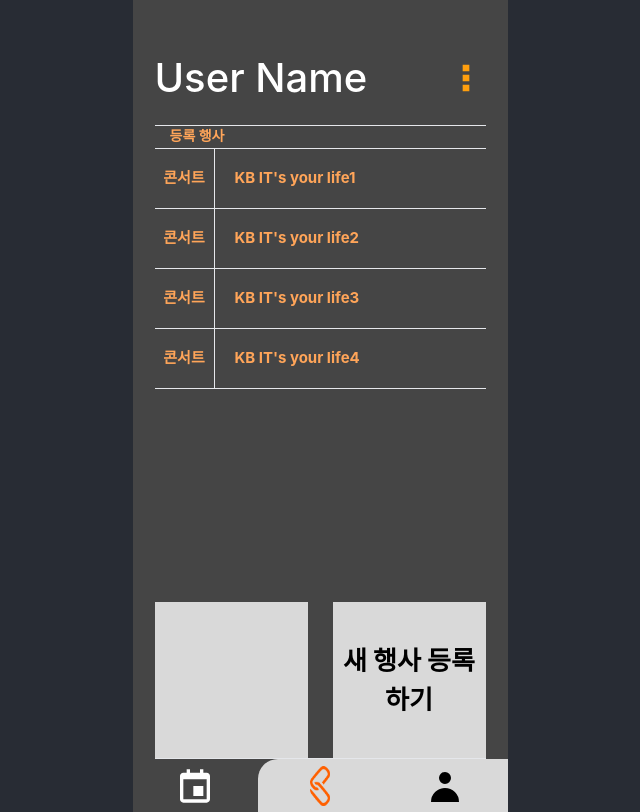
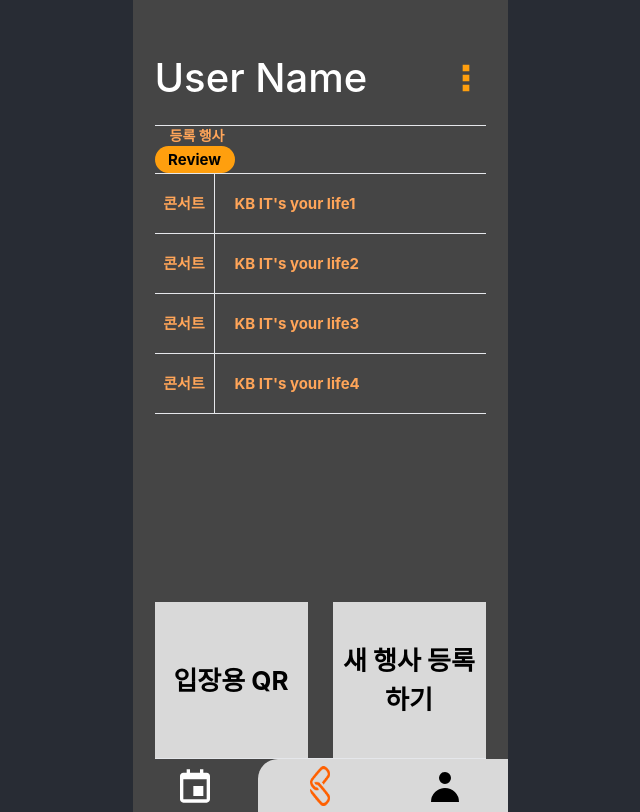
Before and after one commit to KB-Final-Team-2/linket-frontend, a React (Create React App) app: page /staff in a window 1280 px wide. Shown: the whole page, without its empty margins (320-960 px from the left). Built offline with nearby package versions, Linux system fonts and the light colour scheme; the HTML template or start-up script is replaced by a standard one.

Commit message:
[Feat] #11 staff 페이지 이동 링크 삽입

```diff
--- a/src/pages/Staff/EventDetail.tsx
+++ b/src/pages/Staff/EventDetail.tsx
@@ -1,3 +1,4 @@
+import { Link } from "react-router-dom";
 import Header from "../../components/Header/Header";
 import List from "../../components/List/List";
 import NavBar from "../../components/NavBar/NavBar";
@@ -10,7 +11,7 @@ const EventDetail = () => {
             <div className="w-[331px] h-full flex">
                 <div className="w-full h-[580px] flex flex-col border-t border-b pb-5">
                     <div className="w-[331px] h-[580px] overflow-hidden">
-                        {list.map((v,i) => {
+                        {list.map((v, i) => {
                             return (<List key={i} title={v.title} content={v.content} />)
                         })}
                         <div className="w-[330px] h-[207px] overflow-hidden border-b flex">
@@ -24,12 +25,12 @@ const EventDetail = () => {
                         </div>
                     </div>
                     <div className="w-full h-[158px] flex flex-shrink-0 justify-between">
-                        <div className="w-[153px] h-[156px] overflow-hidden bg-[#d9d9d9] text-[15px] font-bold text-left text-black flex flex-shrink-0 justify-center items-center">
+                        <Link to="/staff/event/attend" className="w-[153px] h-[156px] overflow-hidden bg-[#d9d9d9] text-[15px] font-bold text-left text-black flex flex-shrink-0 justify-center items-center">
                             출결 관리
-                        </div>
-                        <div className="w-[153px] h-[156px] overflow-hidden bg-[#d9d9d9] text-[15px] font-bold text-left text-black flex flex-shrink-0 justify-center items-center">
+                        </Link>
+                        <Link to="#" className="w-[153px] h-[156px] overflow-hidden bg-[#d9d9d9] text-[15px] font-bold text-left text-black flex flex-shrink-0 justify-center items-center">
                             리뷰 보기
-                        </div>
+                        </Link>
                     </div>
                 </div>
             </div>
--- a/src/pages/Staff/index.tsx
+++ b/src/pages/Staff/index.tsx
@@ -1,3 +1,5 @@
+import { Link } from "react-router-dom";
+import Button from "../../components/Button/Button";
 import IndexHeader from "../../components/Header/IndexHeader";
 import ConcertList from "../../components/List/ConcertList";
 import NavBar from "../../components/NavBar/NavBar";
@@ -13,15 +15,19 @@ const Staff = () => {
 					<p className="w-[85px] h-[30px] text-sm font-bold text-center text-secondary">
 						등록 행사
 					</p>
+
+					<Button title="Review" type="default" func={() => { }} />
 					<div className="w-[331px] h-full overflow-hidden flex flex-col border-t">
 						{list.map((v, i) => (<ConcertList key={i} title={v.title} type={v.type} id={12345} />))}
 					</div>
+
 					<div className="w-full h-[156px] flex justify-between">
 						<div className="w-[153px] h-[156px] overflow-hidden bg-[#d9d9d9] text-md font-bold text-center text-black flex flex-shrink-0 justify-center items-center">
+							입장용 QR
 						</div>
-						<div className="w-[153px] h-[156px] overflow-hidden bg-[#d9d9d9] text-md font-bold text-center text-black flex flex-shrink-0 justify-center items-center">
+						<Link to="/staff/event/register" className="w-[153px] h-[156px] overflow-hidden bg-[#d9d9d9] text-md font-bold text-center text-black flex flex-shrink-0 justify-center items-center">
 							새 행사 등록하기
-						</div>
+						</Link>
 					</div>
 				</div>
 			</div>
```
